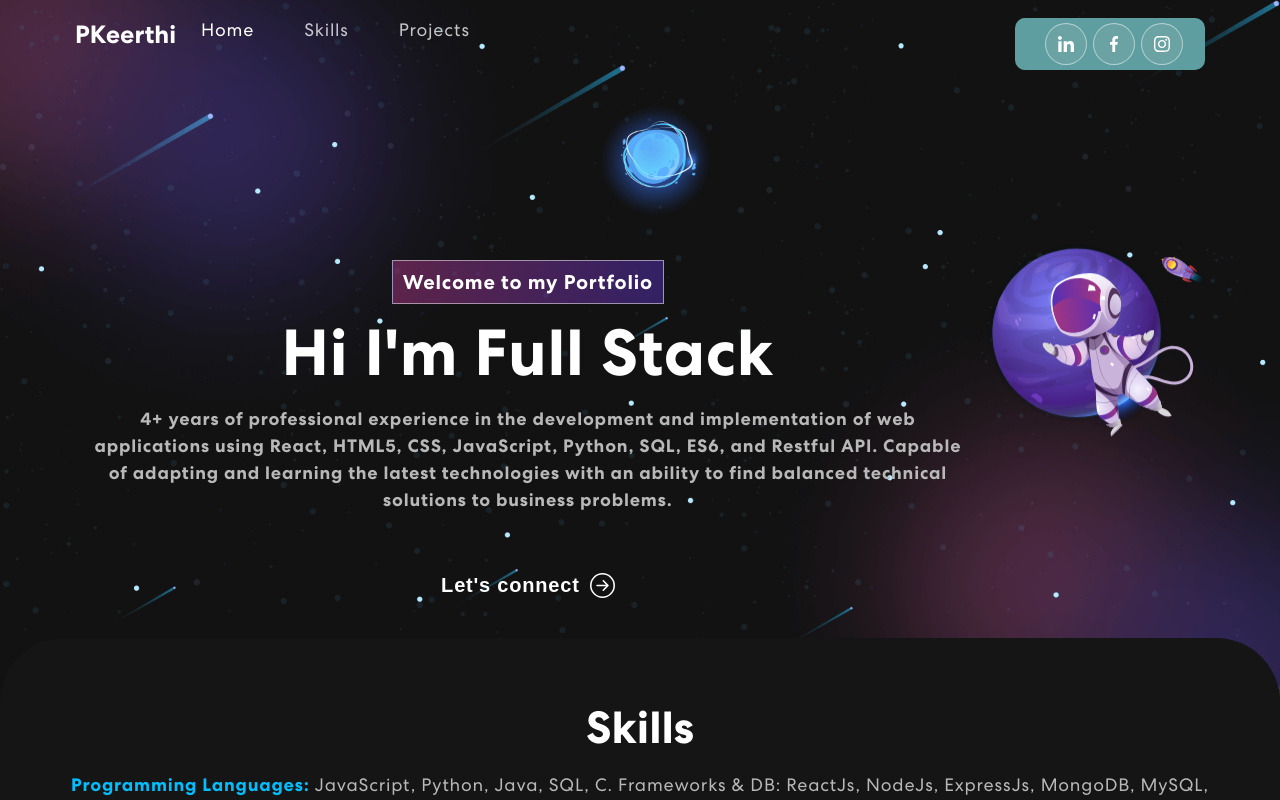
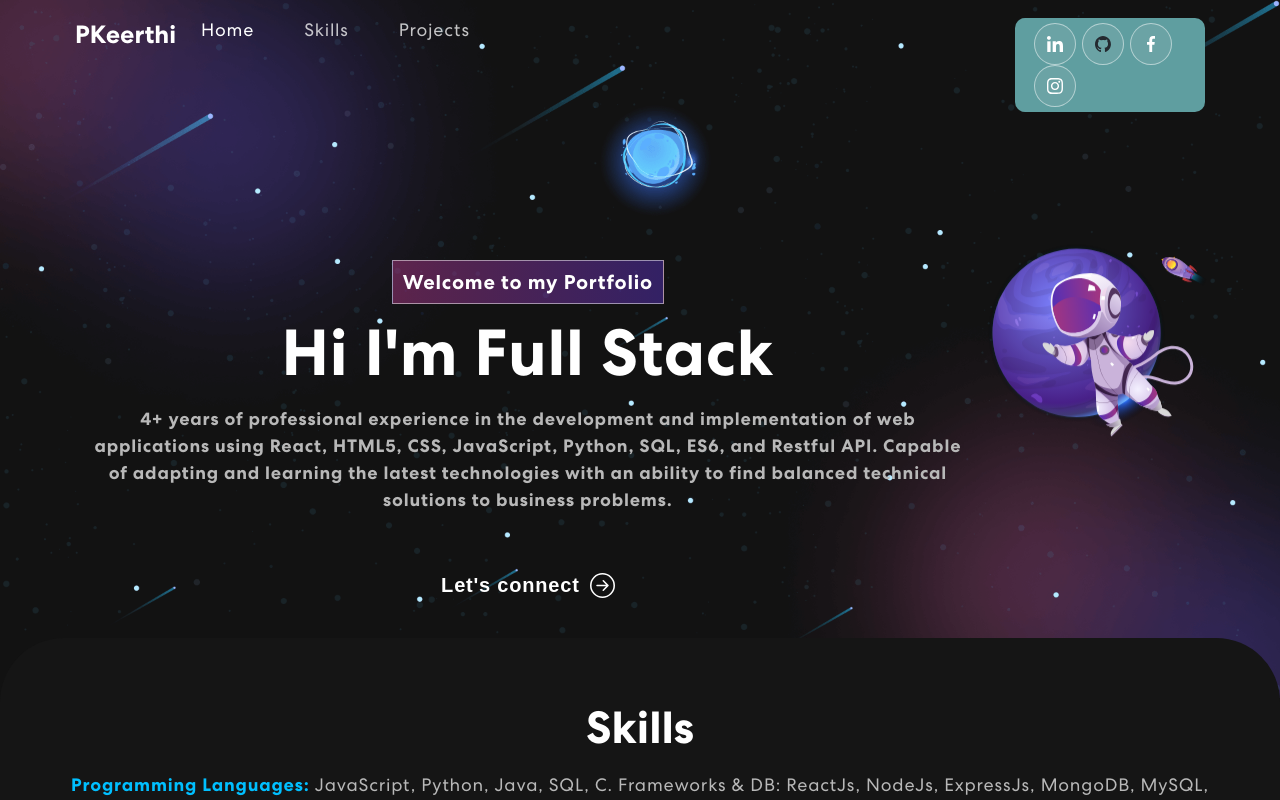
Before and after one commit to premkalyan-keerthi/pkeerthi_portfolio, a React (Create React App) app: page / in a window 1280 px wide. Shown: the top 800 px of the page. Built offline with nearby package versions, Linux system fonts and the light colour scheme.

Commit message:
added github link

```diff
--- a/src/components/Navbar.js
+++ b/src/components/Navbar.js
@@ -6,6 +6,7 @@ import logo from '../assets/img/logo.svg';
 import navIcon1 from '../assets/img/nav-icon1.svg';
 import navIcon2 from '../assets/img/nav-icon2.svg';
 import navIcon3 from '../assets/img/nav-icon3.svg';
+import navIcon4 from '../assets/img/nav-icon4.svg';
 
 
 const NavBar =() => {
@@ -44,6 +45,7 @@ const NavBar =() => {
           <span className='navbar-text'>
             <div className='social-icon'>
                 <a href="https://www.linkedin.com/in/pkeerthi52/" target= "_blank"> <img src={navIcon1}  alt=""/> </a>
+                <a href="https://github.com/premkalyan-keerthi" target= "_blank"> <img src={navIcon4}  alt=""/> </a>
                 <a href="https://www.facebook.com/premkalyan234" target= "_blank"> <img src={navIcon2}  alt=""/> </a>
                 <a href="https://www.instagram.com/premkalyan_k/" target= "_blank"> <img src={navIcon3}  alt=""/> </a>
             </div>
```
Also changed, not shown: src/assets/img/nav-icon4.svg (added).
